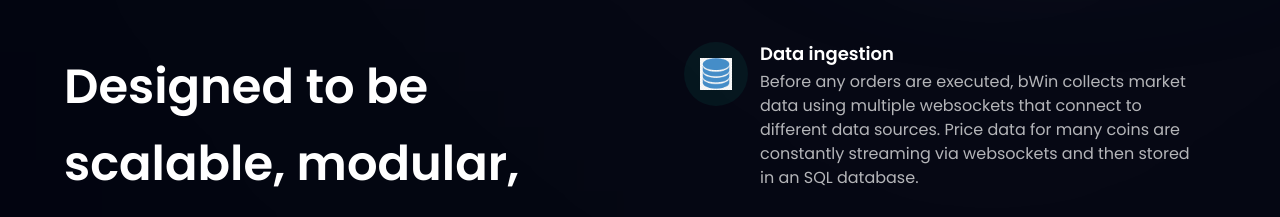
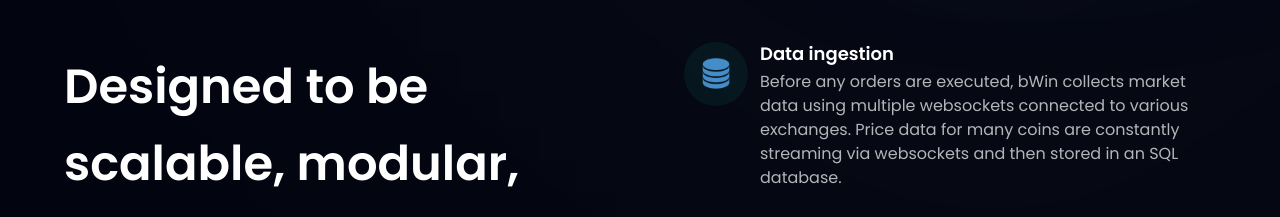
Before and after one commit to bhn5ger/crypto-trading-bot, a React (Vite) app in the folder website/bwin_crypto_trading_app/: page / in a window 1280 px wide. Shown: the part 702-919 px from the top of the page. Built offline with nearby package versions, Linux system fonts and the light colour scheme.

Commit message:
Change ddb feature picture and description

```diff
--- a/website/bwin_crypto_trading_app/src/constants/index.js
+++ b/website/bwin_crypto_trading_app/src/constants/index.js
@@ -25,7 +25,7 @@ export const features = [
     icon: ddb,
     title: "Data ingestion",
     content:
-      "Before any orders are executed, bWin collects market data using multiple websockets that connect to different data sources. Price data for many coins are constantly streaming via websockets and then stored in an SQL database.",
+      "Before any orders are executed, bWin collects market data using multiple websockets connected to various exchanges. Price data for many coins are constantly streaming via websockets and then stored in an SQL database.",
   },
   {
     id: "feature-2",
```
Also changed, not shown: website/bwin_crypto_trading_app/src/assets/ddb.png.
